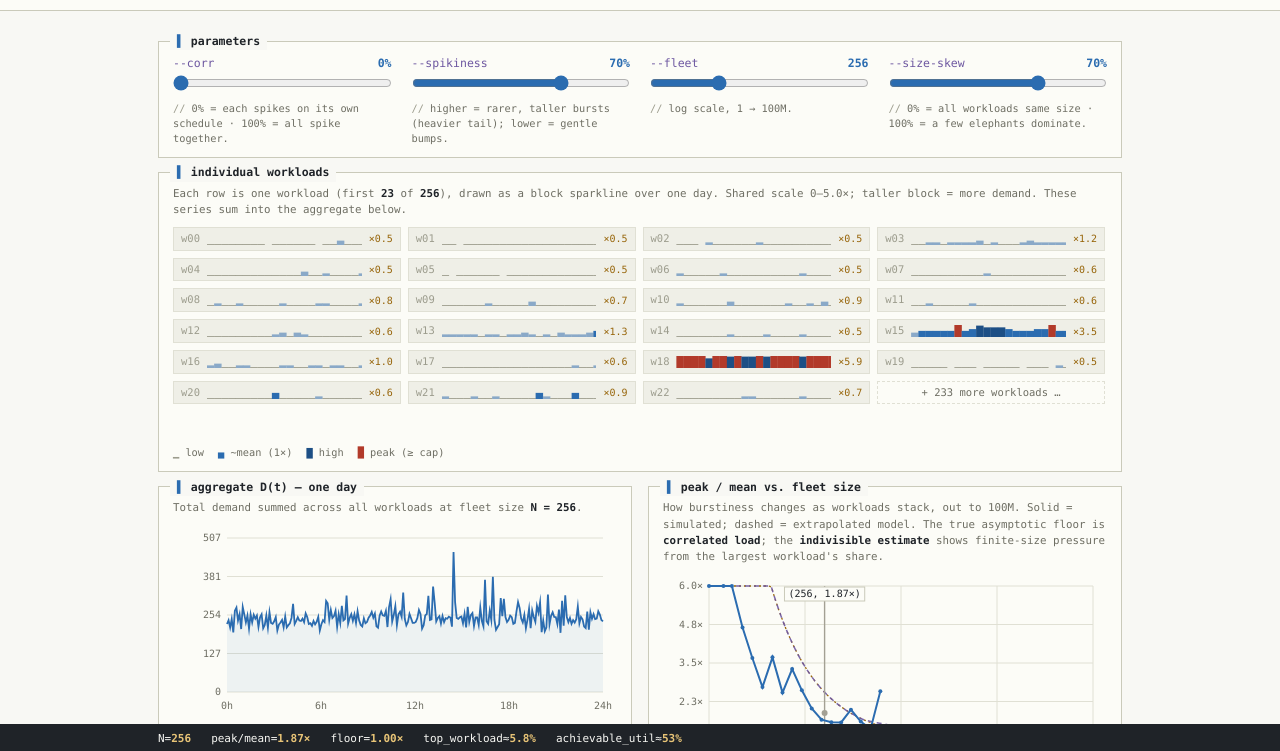
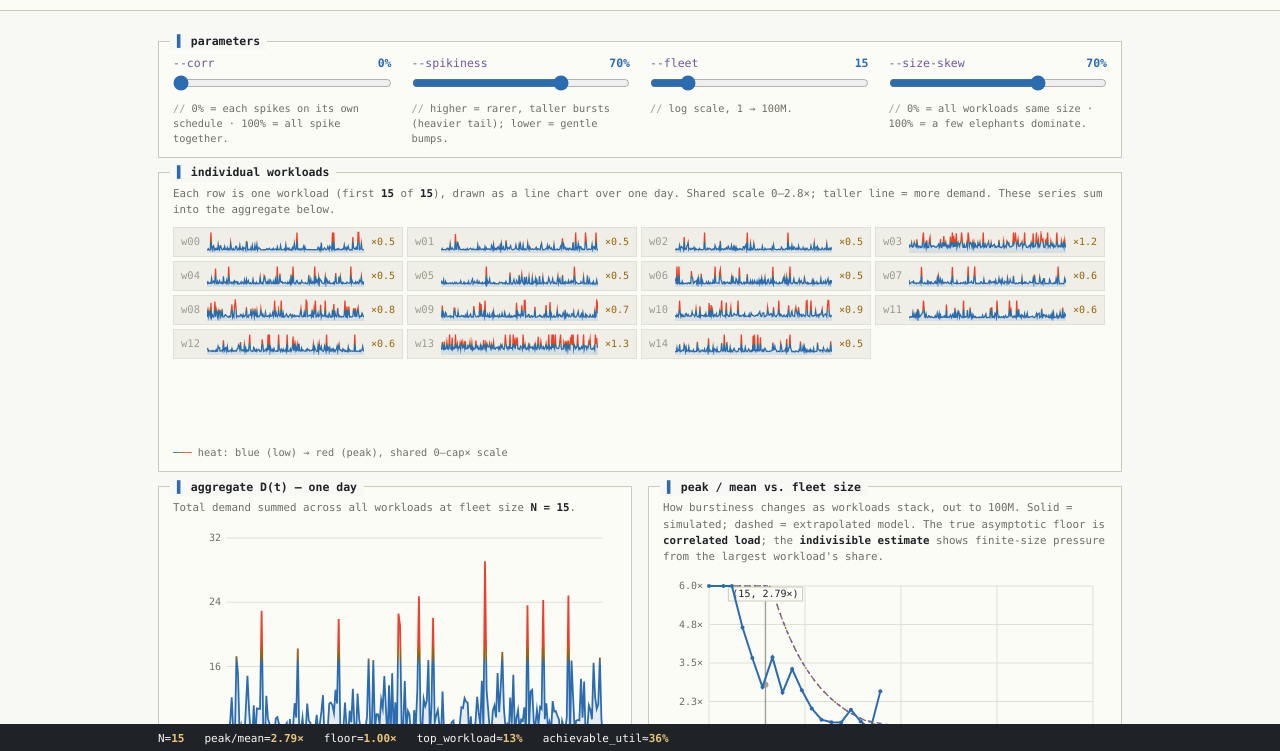
Before and after one commit to agavra/heat-sandbox, a plain HTML site: page index.html in a window 1280 px wide. Shown: the part 47-798 px from the top of the page. Drawn offline with Linux system fonts and the light colour scheme.

Commit message:
update visuals

```diff
--- a/index.html
+++ b/index.html
@@ -22,6 +22,7 @@
     --text:#1f2328; --dim:#6e6e63; --faint:#9c9c8d;
     --accent:#2b6cb0; --accent-deep:#1d4f85; --accent-soft:#8aa9c8;
     --green:#4f7a3f; --amber:#97650a; --red:#b23a2a; --purple:#6d57a0; --grey:#a3a094;
+    --heat-hot:#ef3f2c;  /* bright red for the peak end of the heat ramp */
     --mono:ui-monospace,"SF Mono",SFMono-Regular,"JetBrains Mono",Menlo,Consolas,monospace;
   }
   *{box-sizing:border-box}
@@ -74,6 +75,8 @@
   .panel .sub b{color:var(--text);font-weight:600}
   .row2{display:grid;grid-template-columns:1fr 1fr;gap:16px}
   canvas{width:100%;display:block}
+  .panel.grow{display:flex;flex-direction:column}
+  .panel.grow canvas{flex:1 1 auto;min-height:190px}
   .legend{display:flex;flex-wrap:wrap;gap:7px 14px;font-size:10.3px;color:var(--dim);margin-top:8px}
   .legend b{font-weight:400}
   code{background:var(--bg2);padding:1px 4px;border:1px solid var(--line);font-size:10.5px}
@@ -121,19 +124,17 @@
   .modal-body code{background:var(--bg2);border:1px solid var(--line);padding:0 3px;color:var(--text)}
   .modal-body b{color:var(--text)}
 
-  /* ---- ascii sparkline grid ---- */
+  /* ---- workload sparkline grid (mini line charts) ---- */
   #grid{display:grid;gap:7px;height:210px;overflow-y:auto;align-content:start;
     padding-right:2px}
   .sptile{display:flex;align-items:center;gap:7px;overflow:hidden;white-space:nowrap;
     background:var(--bg2);border:1px solid var(--line);padding:3px 7px}
   .sptile .lab{color:var(--faint);font-size:10.5px;flex:0 0 auto;font-variant-numeric:tabular-nums}
   .sptile .sz{color:var(--amber);font-size:10px;flex:0 0 auto;font-variant-numeric:tabular-nums}
-  .sptile .sp{font-size:12px;line-height:1;letter-spacing:0;overflow:hidden;flex:1 1 auto}
-  .sptile.more{color:var(--dim);font-size:10.5px;justify-content:center;background:transparent;
-    border-style:dashed}
-  .sp i{font-style:normal}
-  .sp .b0{color:var(--faint)} .sp .b1{color:var(--accent-soft)} .sp .b2{color:var(--accent)}
-  .sp .b3{color:var(--accent-deep)} .sp .b4{color:var(--red)}
+  canvas.sp{display:block;width:100%;height:var(--tileH,22px);flex:1 1 auto}
+  #grid.dense .sptile{padding:3px 2px;gap:0}
+  .sptile.more{grid-column:1/-1;color:var(--dim);font-size:10.5px;justify-content:center;
+    background:transparent;border-style:dashed}
 
   /* ---- status line (tmux-style) ---- */
   .status{position:fixed;left:0;right:0;bottom:0;display:flex;flex-wrap:wrap;gap:0 20px;
@@ -191,24 +192,21 @@
     <div class="panel">
       <div class="ptitle">individual workloads</div>
       <p class="sub">Each row is one workload (first <b id="nshow"></b> of <b id="ntot"></b>), drawn as a
-      block sparkline over one day. Shared scale <span id="capy"></span>; taller block = more demand.
+      line chart over one day. Shared scale <span id="capy"></span>; taller line = more demand.
       These series sum into the aggregate below.</p>
       <div id="grid"></div>
       <div class="legend">
-        <span><span class="sp"><i class="b0">▁</i></span> low</span>
-        <span><span class="sp"><i class="b2">▄</i></span> ~mean (1×)</span>
-        <span><span class="sp"><i class="b3">▇</i></span> high</span>
-        <span><span class="sp"><i class="b4">█</i></span> peak (≥ cap)</span>
+        <span><b style="color:var(--accent)">─</b><b style="color:var(--amber)">─</b><b style="color:var(--heat-hot)">─</b> heat: blue (low) → red (peak), shared 0–cap× scale</span>
       </div>
     </div>
 
     <div class="row2">
-      <div class="panel">
+      <div class="panel grow">
         <div class="ptitle">aggregate D(t) — one day</div>
         <p class="sub">Total demand summed across all workloads at fleet size <b id="nlabel"></b>.</p>
-        <canvas id="timeline" data-h="190"></canvas>
+        <canvas id="timeline" data-h="fill"></canvas>
         <div class="legend">
-          <span><b style="color:var(--accent)">───</b> actual demand D(t)</span>
+          <span><b style="color:var(--accent)">─</b><b style="color:var(--amber)">─</b><b style="color:var(--heat-hot)">─</b> demand D(t) — blue (low) → red (peak)</span>
         </div>
       </div>
 
@@ -345,7 +343,7 @@ const MONO = 'ui-monospace,"SF Mono",SFMono-Regular,Menlo,Consolas,monospace';
 const P = {
   rho:0.0, spikiness:0.7,// correlation, tail heaviness
   sizeskew:0.70,         // 0 = equal-sized workloads, 1 = a few elephants dominate
-  N:256, seed:7,
+  N:15, seed:7,
 };
 
 const SLIDERS = {
@@ -490,15 +488,26 @@ function derive(){
 //============================================================================
 function setup(cv){
   const dpr=window.devicePixelRatio||1;
-  const h=+cv.dataset.h;
+  const fill=cv.dataset.h==="fill";          // flex-driven height: fill the panel
   const w=cv.clientWidth||cv.parentElement.clientWidth;
-  cv.style.height=h+"px";
+  const h=fill?(cv.clientHeight||190):+cv.dataset.h;
+  if(!fill)cv.style.height=h+"px";
   cv.width=Math.max(1,Math.round(w*dpr)); cv.height=Math.round(h*dpr);
   const ctx=cv.getContext("2d");
   ctx.setTransform(dpr,0,0,dpr,0,0); ctx.clearRect(0,0,w,h);
   return {ctx,w,h};
 }
 const css=v=>getComputedStyle(document.documentElement).getPropertyValue(v).trim();
+// vertical "heat" ramp: red at the hot (peak) pixel, blue at the cold (valley) pixel
+function heatGrad(ctx,yHot,yCold){
+  const g=ctx.createLinearGradient(0,yHot,0,yCold);
+  const hot=css("--heat-hot"),cold=css("--accent");
+  // hold red up top, blue down low, snap through a thin amber pivot in the middle
+  g.addColorStop(0,hot);g.addColorStop(.44,hot);
+  g.addColorStop(.5,css("--amber"));
+  g.addColorStop(.56,cold);g.addColorStop(1,cold);
+  return g;
+}
 function gridY(ctx,x0,x1,y,label,col){
   ctx.strokeStyle=css("--line");ctx.lineWidth=1;ctx.beginPath();ctx.moveTo(x0,y);ctx.lineTo(x1,y);ctx.stroke();
   if(label){ctx.fillStyle=col||css("--dim");ctx.font="10px "+MONO;
@@ -506,39 +515,52 @@ function gridY(ctx,x0,x1,y,label,col){
 }
 
 //============================================================================
-// ASCII block-sparkline grid (replaces the old canvas grid)
+// Workload sparkline grid (mini canvas line charts, styled like the aggregate)
 //============================================================================
-const BLK=[" ","▁","▂","▃","▄","▅","▆","▇","█"];
-const GAP=10;
-let _mc=null;
-function charW(){
-  if(!_mc)_mc=document.createElement("canvas").getContext("2d");
-  _mc.font="12px "+MONO;
-  return _mc.measureText("0000000000").width/10;
+function miniLine(cv,series,i,cap,scale){
+  const dpr=window.devicePixelRatio||1;
+  const w=cv.clientWidth||1, h=cv.clientHeight||1;
+  cv.width=Math.max(1,Math.round(w*dpr)); cv.height=Math.max(1,Math.round(h*dpr));
+  const ctx=cv.getContext("2d"); ctx.setTransform(dpr,0,0,dpr,0,0); ctx.clearRect(0,0,w,h);
+  const base=i*T, pad=1.5;
+  const X=t=>w*t/(T-1);
+  const Y=v=>{const f=Math.min(Math.max(v,0),cap)/cap; return h-pad-(h-2*pad)*f;};
+  const heat=heatGrad(ctx,pad,h-pad);   // shared 0–cap scale → consistent heat across tiles
+  // area fill under the curve
+  ctx.beginPath();
+  for(let t=0;t<T;t++){const x=X(t),y=Y(series[base+t]*scale);t?ctx.lineTo(x,y):ctx.moveTo(x,y);}
+  ctx.lineTo(X(T-1),h);ctx.lineTo(X(0),h);ctx.closePath();
+  ctx.fillStyle=heat;ctx.globalAlpha=.12;ctx.fill();ctx.globalAlpha=1;
+  // demand line, colored by height (peaks red, valleys blue)
+  ctx.strokeStyle=heat;ctx.lineWidth=h<16?1:1.3;ctx.beginPath();
+  for(let t=0;t<T;t++){const x=X(t),y=Y(series[base+t]*scale);t?ctx.lineTo(x,y):ctx.moveTo(x,y);}ctx.stroke();
 }
-function blkLevel(v,cap){const l=Math.round(v/cap*8);return l<0?0:l>8?8:l;}
-function blkClass(l){return l<=1?0:l<=3?1:l<=5?2:l<=7?3:4;}
-function sparkline(series,i,COLS,cap,scale){
-  const base=i*T, bw=T/COLS;
-  let out="",curCls=-1,run="";
-  for(let c=0;c<COLS;c++){
-    const t0=Math.floor(c*bw), t1=Math.max(t0+1,Math.floor((c+1)*bw));
-    let s=0,cnt=0; for(let t=t0;t<t1&&t<T;t++){s+=series[base+t];cnt++;}
-    const v=(cnt?s/cnt:0)*scale, l=blkLevel(v,cap), cls=blkClass(l);
-    if(cls!==curCls){if(run)out+=`<i class="b${curCls}">${run}</i>`;run="";curCls=cls;}
-    run+=BLK[l];
-  }
-  if(run)out+=`<i class="b${curCls}">${run}</i>`;
-  return out;
-}
+const MAX_SHOWN=162;   // how many sparklines we'll pack in before collapsing to "…more"
+let _gridSig=null,_simRef=null;  // skip the costly canvas rebuild when the visible grid is unchanged
 function drawIndividuals(){
   const host=document.getElementById("grid"), N=P.N, {series,sizes,sized}=SIM;
-  const CAP=24, ell=N>CAP, shown=ell?CAP-1:N;
+  const shown=Math.min(N,MAX_SHOWN,N_SAMPLE), ell=N>shown;
   const W=host.clientWidth||host.parentElement.clientWidth;
-  const cw=charW();
-  const cols=Math.max(1,Math.min(6,Math.floor(W/210)));
-  const tileW=(W-(cols-1)*GAP)/cols;
-  const COLS=Math.max(12,Math.min(72,Math.floor((tileW-4*cw-22)/cw)));
+
+  // tile size stays FIXED; as the fleet grows we only narrow the tiles (more columns),
+  // so the line shape never gets squashed. The panel height is fixed (CSS) — it scrolls
+  // rather than growing, so the charts never get smaller as it fills up.
+  const f=Math.max(0,Math.min(1,(shown-12)/(MAX_SHOWN-12)));
+  const tileH=22, gap=4, dense=shown>40;
+  const cellW=Math.round(220-(220-46)*f);
+  const cols=Math.max(1,Math.min(24,Math.floor((W+gap)/(cellW+gap))));
+
+  // ntot / "+N more" track N every frame; the rest only changes when the sig below does
+  document.getElementById("ntot").textContent=N.toLocaleString();
+  const moreTxt=`+ ${(N-shown).toLocaleString()} more workloads …`;
+
+  // past the cap, dragging the fleet slider leaves the grid identical — don't redraw 162 canvases
+  const sig=`${shown}|${cols}|${gap}|${W}`;
+  if(sig===_gridSig && SIM===_simRef){
+    const mt=document.getElementById("moretile"); if(mt)mt.textContent=moreTxt;
+    return;
+  }
+  _gridSig=sig; _simRef=SIM;
 
   const samp=[];
   for(let i=0;i<shown;i++)for(let t=0;t<T;t+=3)samp.push(series[i*T+t]*sizes[i]);
@@ -547,15 +569,19 @@ function drawIndividuals(){
 
   let html="";
   for(let i=0;i<shown;i++){
-    const sz = sized ? `<span class="sz">×${sizes[i]<9.95?sizes[i].toFixed(1):Math.round(sizes[i])}</span>` : "";
-    html+=`<div class="sptile"><span class="lab">w${String(i).padStart(2,"0")}</span><span class="sp">${sparkline(series,i,COLS,capY,sizes[i])}</span>${sz}</div>`;
+    const lab = dense ? "" : `<span class="lab">w${String(i).padStart(2,"0")}</span>`;
+    const sz = (!dense && sized) ? `<span class="sz">×${sizes[i]<9.95?sizes[i].toFixed(1):Math.round(sizes[i])}</span>` : "";
+    html+=`<div class="sptile">${lab}<canvas class="sp" data-i="${i}"></canvas>${sz}</div>`;
   }
-  if(ell)html+=`<div class="sptile more">+ ${(N-shown).toLocaleString()} more workloads …</div>`;
+  if(ell)html+=`<div class="sptile more" id="moretile">${moreTxt}</div>`;
+  host.classList.toggle("dense",dense);
+  host.style.setProperty("--tileH",tileH+"px");
+  host.style.gap=gap+"px";
   host.style.gridTemplateColumns=`repeat(${cols},1fr)`;
   host.innerHTML=html;
+  host.querySelectorAll("canvas.sp").forEach(cv=>{const i=+cv.dataset.i;miniLine(cv,series,i,capY,sizes[i]);});
 
   document.getElementById("nshow").textContent=shown.toLocaleString();
-  document.getElementById("ntot").textContent=N.toLocaleString();
   document.getElementById("capy").textContent="0–"+capY.toFixed(1)+"×";
 }
 
@@ -566,18 +592,21 @@ function drawTimeline(){
   const cv=document.getElementById("timeline"); const {ctx,w,h}=setup(cv);
   const padL=54,padR=14,padT=12,padB=24, x0=padL,x1=w-padR,y0=padT,y1=h-padB;
   const {D:agg}=VIEW;
-  let dmax=0; for(let t=0;t<T;t++) if(agg[t]>dmax)dmax=agg[t];
+  let dmax=0,dmin=Infinity; for(let t=0;t<T;t++){if(agg[t]>dmax)dmax=agg[t];if(agg[t]<dmin)dmin=agg[t];}
+  if(!isFinite(dmin))dmin=0;
   let ymax=(dmax*1.1)||1;
   const X=t=>x0+(x1-x0)*t/(T-1), Y=v=>y1-(y1-y0)*v/ymax;
   const fmtAx=v=>v>=1e6?(v/1e6).toFixed(1)+"M":v>=1e3?(v/1e3).toFixed(0)+"K":Math.round(v).toString();
   for(let g=0;g<=4;g++){const v=ymax*g/4; gridY(ctx,x0,x1,Y(v),fmtAx(v));}
+  // heat ramp spread across the actual demand range (peaks red, valleys blue)
+  const heat=heatGrad(ctx,Y(dmax),Y(dmin>dmax-1e-9?0:dmin));
   // area fill under the curve
   ctx.beginPath();
   for(let t=0;t<T;t++){const x=X(t),y=Y(agg[t]);t?ctx.lineTo(x,y):ctx.moveTo(x,y);}
   ctx.lineTo(X(T-1),y1);ctx.lineTo(X(0),y1);ctx.closePath();
-  ctx.fillStyle=css("--accent");ctx.globalAlpha=.07;ctx.fill();ctx.globalAlpha=1;
-  // demand line
-  ctx.strokeStyle=css("--accent");ctx.lineWidth=1.8;ctx.beginPath();
+  ctx.fillStyle=heat;ctx.globalAlpha=.1;ctx.fill();ctx.globalAlpha=1;
+  // demand line, colored by height
+  ctx.strokeStyle=heat;ctx.lineWidth=1.8;ctx.beginPath();
   for(let t=0;t<T;t++){const x=X(t),y=Y(agg[t]);t?ctx.lineTo(x,y):ctx.moveTo(x,y);}ctx.stroke();
   // x labels (hours)
   ctx.fillStyle=css("--dim");ctx.font="10px "+MONO;ctx.textAlign="center";
```
